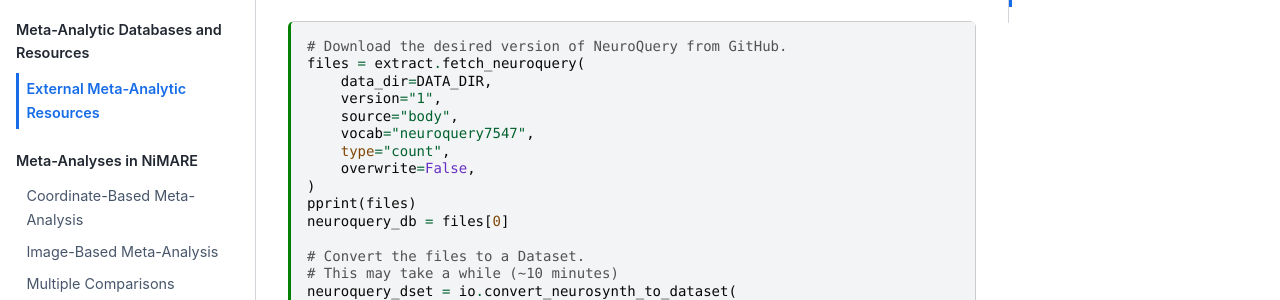
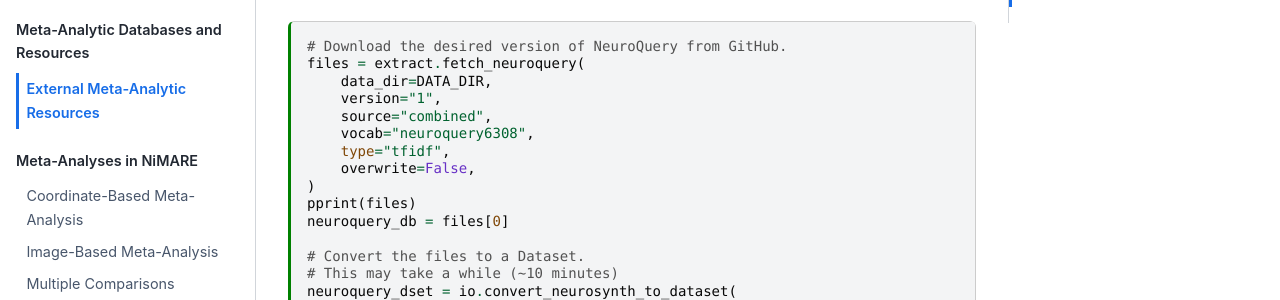
Before and after one commit to NBCLab/nimare-paper, a Jupyter Book: the page built from content/resources.md, in a window 1280 px wide and 900 px high, scrolled down 3983 px. Shown: the part 152-452 px from the top of the window. Built offline with Jupyter Book 1.0.4 settings and Sphinx 7.4.7 and the Sphinx Book theme 1.1.4, drawn with Linux system fonts in a browser that asks for light colours; cross-references to code outside the pages are shown as plain code.

Commit message:
try fixing things.

```diff
--- a/content/resources.md
+++ b/content/resources.md
@@ -164,9 +164,9 @@ We are able to use the same function for converting the database to a `Dataset`
 files = extract.fetch_neuroquery(
     data_dir=DATA_DIR,
     version="1",
-    source="body",
-    vocab="neuroquery7547",
-    type="count",
+    source="combined",
+    vocab="neuroquery6308",
+    type="tfidf",
     overwrite=False,
 )
 pprint(files)
```
Also changed, not shown: content/cbma.md (+2 -1 lines), content/decoding.md (+1 -1 lines), content/macm.md (+1 -1 lines).
